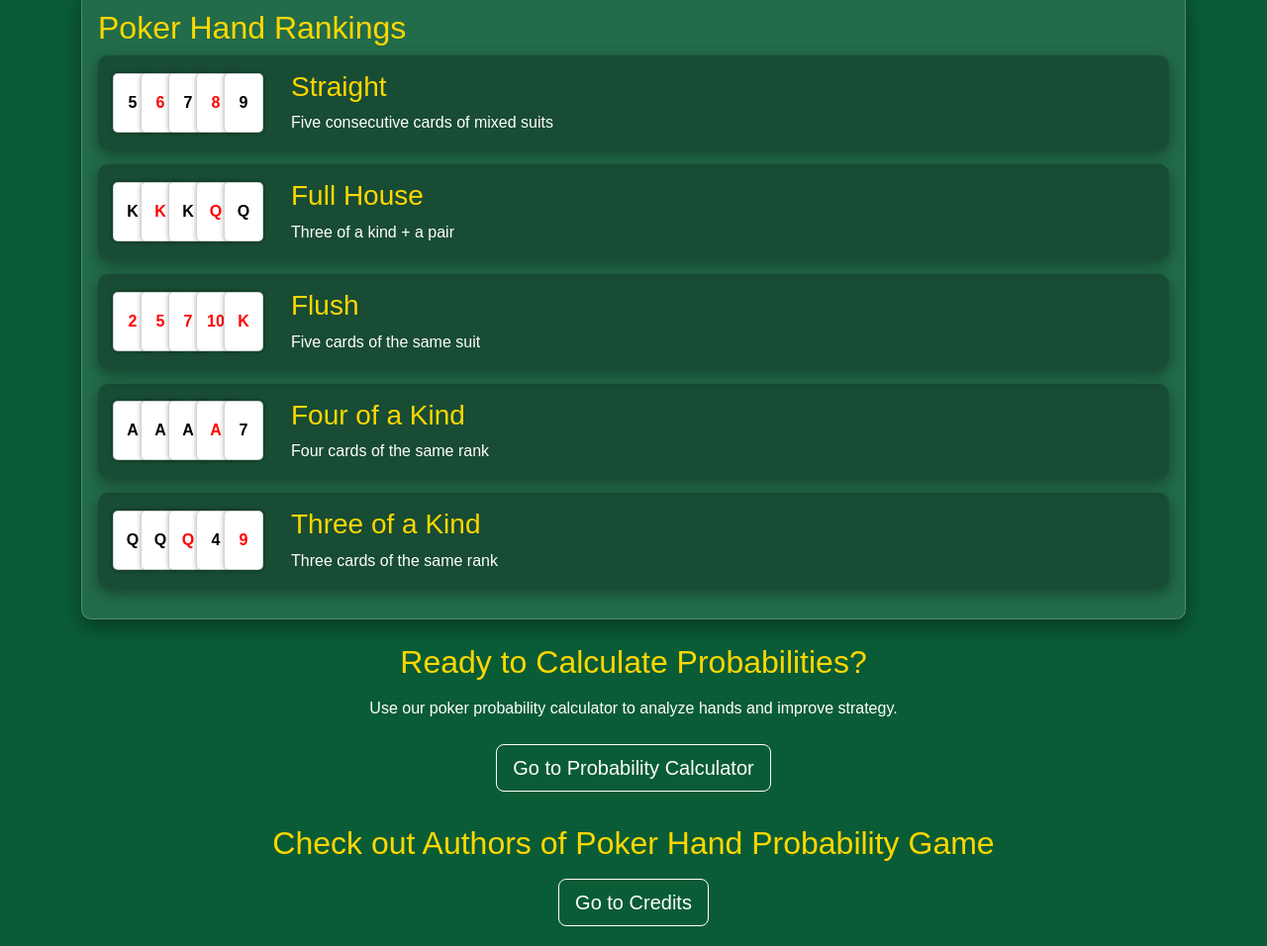
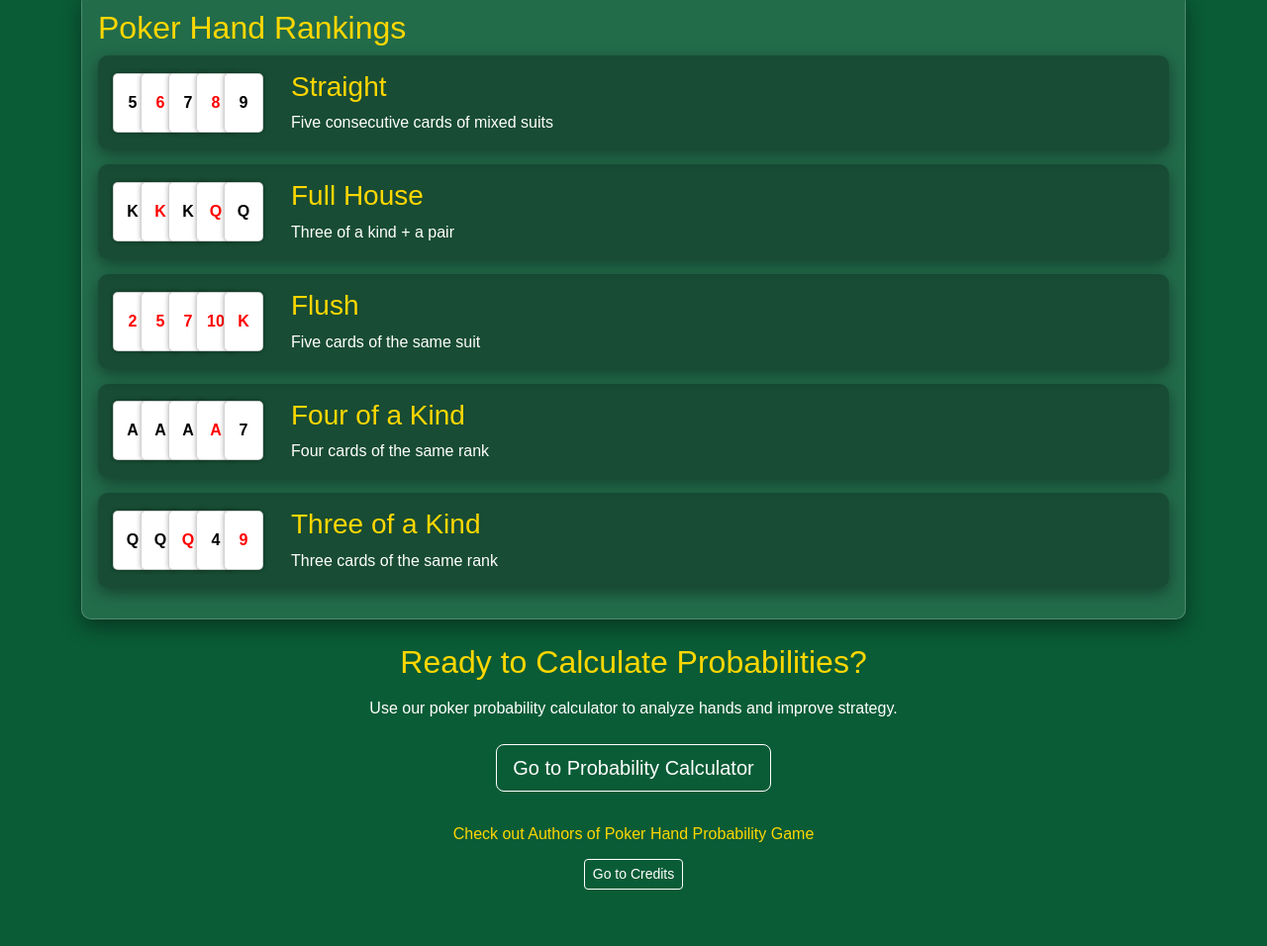
Before and after one commit to NikRomaniuk/Mathsketeers, a plain HTML site: page index.html in a window 1280 px wide. Shown: the part 284-1240 px from the top of the page at 99% size. After the commit the page ends 1203 px from the top, so only its background shows below. Drawn offline with nearby package versions, Linux system fonts and the light colour scheme.

```diff
--- a/index.html
+++ b/index.html
@@ -72,7 +72,7 @@
             left: 50%;
         }
 
-        h2 {
+        h2, h6 {
             color: gold;
         }
 
@@ -180,8 +180,8 @@
     <hr>
     <!--button for the names-->
     <div class="text-center">
-        <h2 class="mb-3 mt-10">Check out Authors of Poker Hand Probability Game</h2>
-        <a href="names.html" class="btn btn-lg active" role="button" aria-pressed="true">Go to Credits</a>
+        <h6 class="mb-3 mt-10">Check out Authors of Poker Hand Probability Game</h6>
+        <a href="names.html" class="btn btn-lg active btn-sm" role="button" aria-pressed="true">Go to Credits</a>
     </div>
 </body>
 </html>
```
Also changed, not shown: Poker.html (+0 -20 lines).
